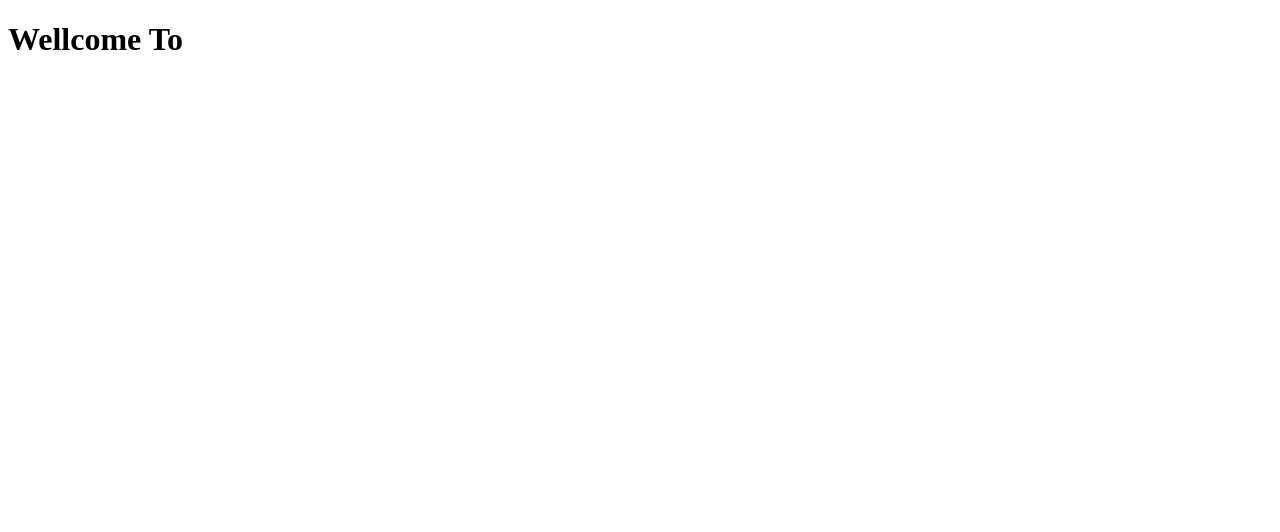
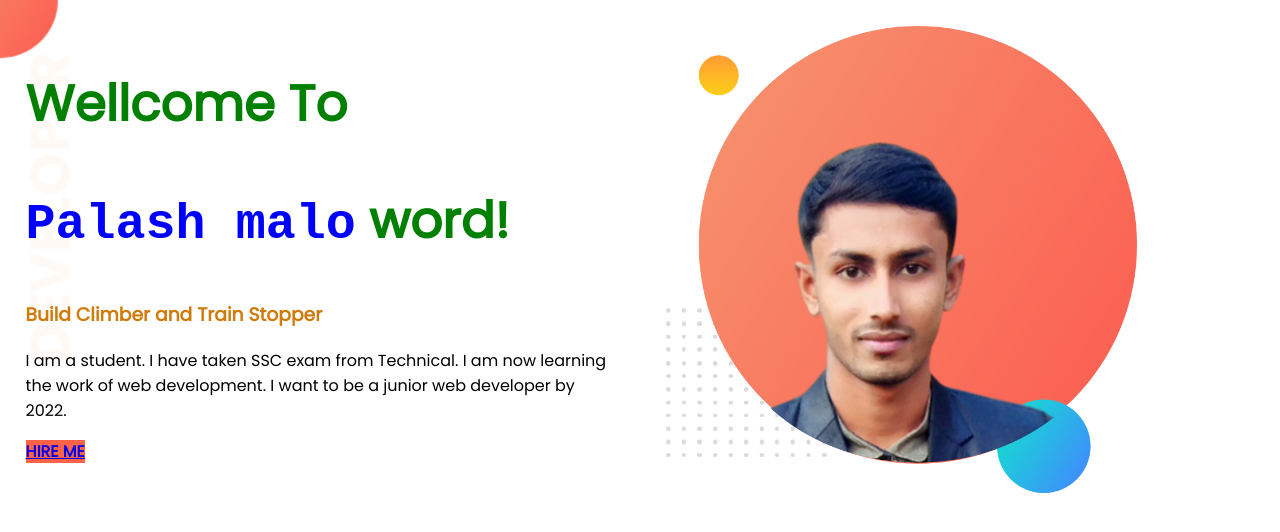
Before and after one commit to partho2589/Partho-telecom, a plain HTML site: page index.html in a window 1280 px wide. Drawn offline with Linux system fonts and the light colour scheme.

Commit message:
fast para

```diff
--- a/index.html
+++ b/index.html
@@ -5,8 +5,25 @@
     <meta http-equiv="X-UA-Compatible" content="IE=edge">
     <meta name="viewport" content="width=device-width, initial-scale=1.0">
     <title> Mr.Palash malo</title>
+    <link rel="preconnect" href="https://fonts.googleapis.com">
+    <link rel="preconnect" href="https://fonts.gstatic.com" crossorigin>
+    <link href="https://fonts.googleapis.com/css2?family=Lato&family=Poppins&display=swap" rel="stylesheet">
+    <link rel="stylesheet" href="style.css">
 </head>
 <body>
-    <h1>Wellcome To </h1>
+    <section class="top flexible-container">
+        <div class="well-come">
+            <h1>Wellcome To </h1>
+            <h1> <samp class="color-p">Palash malo</samp>  word!</h1>
+            <h3 style="color:rgb(209, 122, 8)
+            ;">Build Climber and Train Stopper</h3>
+            <p>I am a student. I have taken SSC exam from Technical. I am now learning the work of web development. I want to be a junior web developer by 2022.</p>
+            <a class="hire" target="_blank" href="https://www.linkedin.com/company/programminghero/"> <b>HIRE ME</b> </a>
+          </div>
+        <div class="well-come"><img src="images/partho-malo.png" alt="">
+        </div>
+
+    </section>
+
 </body>
 </html>
--- a/style.css
+++ b/style.css
@@ -0,0 +1,14 @@
+body{font-family: 'Lato', sans-serif;
+    font-family: 'Poppins', sans-serif;
+margin: 0;}
+.flexible-container{display: flex;
+    background-image: url(images/top-banner.png);
+    background-repeat: no-repeat;
+position: 2%;}
+h1{color: green;
+font-size: 50px;}
+.color-p{color: blue;}
+.well-come{width: 50%;
+padding: 2%;}
+.well-come img{width: 80%;}
+.hire{background-color: tomato;}
```
Also changed, not shown: images/dream-bg.png (added), images/exp-bg.png (added), images/top-banner.png (added).
